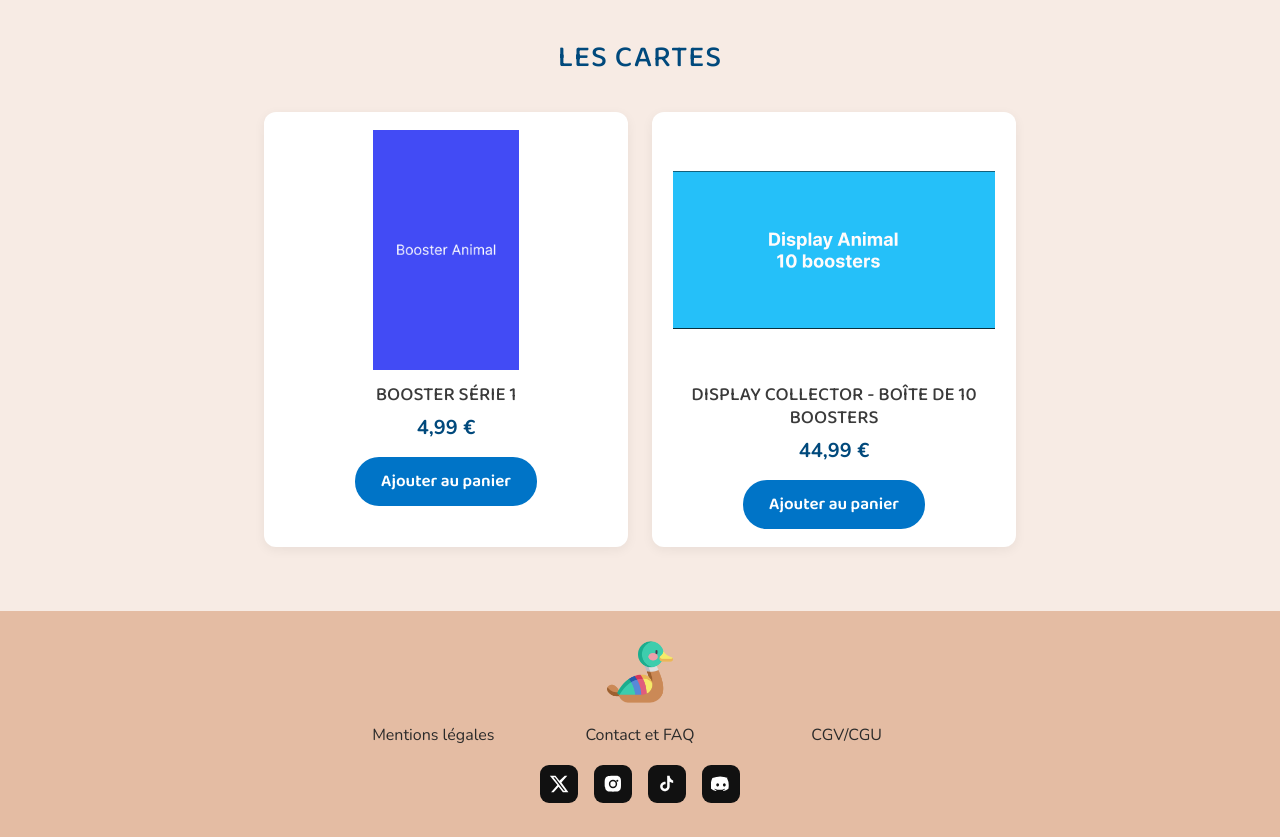
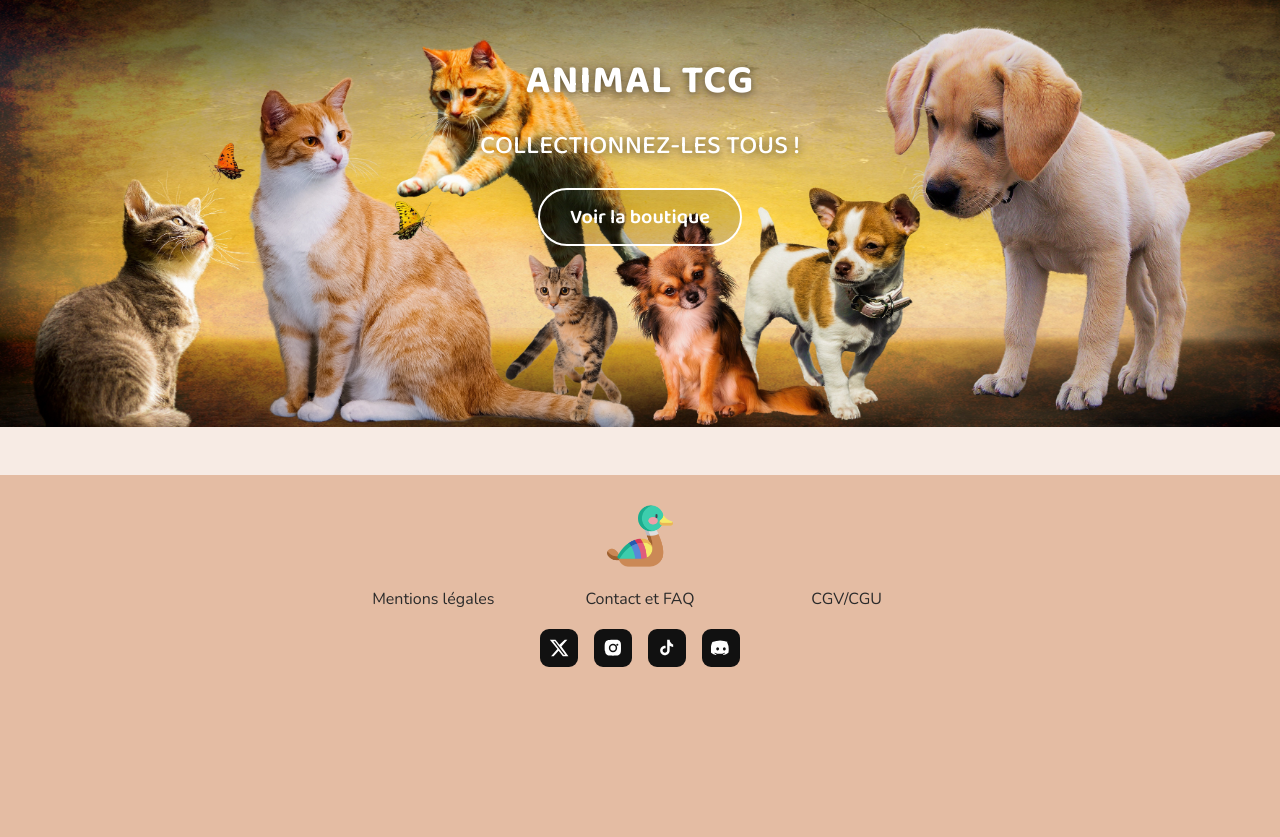
Before and after one commit to Oceane-15/TCG-devoir-bilan, a PHP site: page / in a window 1280 px wide. Shown: the part 99-936 px from the top of the page. After the commit the page ends 766 px from the top, so only its background shows below. Run offline with PHP 8.4, Linux system fonts and the light colour scheme; data comes from the database, SQL or seed files in the repository.

Commit message:
ajout des pages et barre de recherche qui s'affiche pas ainsi que les pages des réseaux

```diff
--- a/assets/css/style.css
+++ b/assets/css/style.css
@@ -1069,3 +1069,171 @@ main {
     flex-basis: 100%;
   }
 }
+.hero {
+  position: relative;
+}
+.hero__image {
+  display: block;
+  width: 100%;
+  height: auto;
+}
+.hero__contenu {
+  position: absolute;
+  top: 12%;
+  left: 50%;
+  transform: translateX(-50%);
+  text-align: center;
+  color: #fff;
+  width: 90%;
+  max-width: 640px;
+}
+.hero__marque {
+  font-family: "Baloo 2", sans-serif;
+  font-weight: 700;
+  font-size: 40px;
+  text-transform: uppercase;
+  letter-spacing: 1px;
+  text-shadow: 0 2px 8px rgba(0, 0, 0, 0.55);
+}
+.hero__slogan {
+  font-family: "Baloo 2", sans-serif;
+  font-weight: 500;
+  font-size: 26px;
+  text-transform: uppercase;
+  margin: 6px 0 22px;
+  text-shadow: 0 2px 8px rgba(0, 0, 0, 0.55);
+}
+.hero__bouton {
+  display: inline-block;
+  font-family: "Baloo 2", sans-serif;
+  font-weight: 600;
+  font-size: 20px;
+  color: #fff;
+  border: 2px solid #fff;
+  border-radius: 30px;
+  padding: 12px 30px;
+  background: rgba(0, 0, 0, 0.15);
+  transition: background 0.15s, color 0.15s;
+}
+.hero__bouton:hover {
+  background: #fff;
+  color: #00497C;
+}
+@media (max-width: 720px) {
+  .hero__contenu {
+    top: 8%;
+  }
+  .hero__marque {
+    font-size: 26px;
+  }
+  .hero__slogan {
+    font-size: 16px;
+    margin-bottom: 14px;
+  }
+  .hero__bouton {
+    font-size: 16px;
+    padding: 9px 20px;
+  }
+}
+
+.page-texte {
+  padding: 40px 0 64px;
+}
+.page-texte__titre {
+  text-align: center;
+  font-family: "Baloo 2", sans-serif;
+  text-transform: uppercase;
+  color: #00497C;
+  letter-spacing: 1px;
+  font-size: 30px;
+  margin-bottom: 32px;
+}
+.page-texte__contenu {
+  max-width: 760px;
+  margin: 0 auto;
+}
+.page-texte__contenu h2 {
+  font-family: "Baloo 2", sans-serif;
+  color: #00497C;
+  font-size: 20px;
+  margin: 26px 0 10px;
+}
+.page-texte__contenu p {
+  line-height: 1.7;
+  margin-bottom: 14px;
+  color: #3a3a3a;
+}
+.page-texte__contenu a {
+  color: #0074C7;
+  font-weight: 700;
+}
+.page-texte__contenu a:hover {
+  text-decoration: underline;
+}
+
+.hero {
+  position: relative;
+}
+.hero__image {
+  display: block;
+  width: 100%;
+  height: auto;
+}
+.hero__contenu {
+  position: absolute;
+  top: 12%;
+  left: 50%;
+  transform: translateX(-50%);
+  text-align: center;
+  color: #fff;
+  width: 90%;
+  max-width: 640px;
+}
+.hero__marque {
+  font-family: "Baloo 2", sans-serif;
+  font-weight: 700;
+  font-size: 40px;
+  text-transform: uppercase;
+  letter-spacing: 1px;
+  text-shadow: 0 2px 8px rgba(0, 0, 0, 0.55);
+}
+.hero__slogan {
+  font-family: "Baloo 2", sans-serif;
+  font-weight: 500;
+  font-size: 26px;
+  text-transform: uppercase;
+  margin: 6px 0 22px;
+  text-shadow: 0 2px 8px rgba(0, 0, 0, 0.55);
+}
+.hero__bouton {
+  display: inline-block;
+  font-family: "Baloo 2", sans-serif;
+  font-weight: 600;
+  font-size: 20px;
+  color: #fff;
+  border: 2px solid #fff;
+  border-radius: 30px;
+  padding: 12px 30px;
+  background: rgba(0, 0, 0, 0.15);
+  transition: background 0.15s, color 0.15s;
+}
+.hero__bouton:hover {
+  background: #fff;
+  color: #00497C;
+}
+@media (max-width: 720px) {
+  .hero__contenu {
+    top: 8%;
+  }
+  .hero__marque {
+    font-size: 26px;
+  }
+  .hero__slogan {
+    font-size: 16px;
+    margin-bottom: 14px;
+  }
+  .hero__bouton {
+    font-size: 16px;
+    padding: 9px 20px;
+  }
+}
--- a/assets/js/animaldex.js
+++ b/assets/js/animaldex.js
@@ -1,38 +1,47 @@
-document.addEventListener('DOMContentLoaded', function () {
-    var grille = document.getElementById('dexGrille');
+document.addEventListener("DOMContentLoaded", function () {
+  var grille = document.getElementById("dexGrille");
   if (!grille) return;
 
-    var recherche   = document.getElementById('dexRecherche');
-    var casesRarete = document.querySelectorAll('.dex-rarete');
-    var cartes      = grille.querySelectorAll('.carte-dex');
-    var messageVide = document.getElementById('dexVide');
+  var recherche = document.getElementById("dexRecherche");
+  var casesRarete = document.querySelectorAll(".dex-rarete");
+  var cartes = grille.querySelectorAll(".carte-dex");
+  var messageVide = document.getElementById("dexVide");
 
   function filtrer() {
-        var texte = (recherche.value || '').trim().toLowerCase();
+    var texte = (recherche.value || "").trim().toLowerCase();
 
     var raretesActives = [];
     casesRarete.forEach(function (c) {
-            if (c.checked) { raretesActives.push(c.value); }
+      if (c.checked) {
+        raretesActives.push(c.value);
+      }
     });
 
     var visibles = 0;
     cartes.forEach(function (carte) {
-            var nom    = carte.getAttribute('data-nom') || '';
-            var rarete = carte.getAttribute('data-rarete') || '';
+      var nom = carte.getAttribute("data-nom") || "";
+      var rarete = carte.getAttribute("data-rarete") || "";
 
       var correspondNom = nom.indexOf(texte) !== -1;
-            var correspondRarete = (raretesActives.length === 0)
-                || (raretesActives.indexOf(rarete) !== -1);
+      var correspondRarete =
+        raretesActives.length === 0 || raretesActives.indexOf(rarete) !== -1;
 
       var visible = correspondNom && correspondRarete;
 
-            carte.classList.toggle('carte-dex--masquee', !visible);
-            if (visible) { visibles++; }
+      carte.classList.toggle("carte-dex--masquee", !visible);
+      if (visible) {
+        visibles++;
+      }
     });
 
-        if (messageVide) { messageVide.hidden = (visibles > 0); }
+    if (messageVide) {
+      messageVide.hidden = visibles > 0;
+    }
   }
 
-    recherche.addEventListener('input', filtrer);
-    casesRarete.forEach(function (c) { c.addEventListener('change', filtrer); });
+  recherche.addEventListener("input", filtrer);
+  casesRarete.forEach(function (c) {
+    c.addEventListener("change", filtrer);
   });
+  filtrer();
+});
--- /dev/null
+++ b/assets/scss/_accueil.scss
@@ -0,0 +1,60 @@
+.hero {
+    position: relative;
+
+    &__image {
+        display: block;
+        width: 100%;
+        height: auto;
+    }
+
+    &__contenu {
+        position: absolute;
+        top: 12%;
+        left: 50%;
+        transform: translateX(-50%);
+        text-align: center;
+        color: #fff;
+        width: 90%;
+        max-width: 640px;
+    }
+
+    &__marque {
+        font-family: $font-titre;
+        font-weight: 700;
+        font-size: 40px;
+        text-transform: uppercase;
+        letter-spacing: 1px;
+        text-shadow: 0 2px 8px rgba(0, 0, 0, .55);
+    }
+
+    &__slogan {
+        font-family: $font-titre;
+        font-weight: 500;
+        font-size: 26px;
+        text-transform: uppercase;
+        margin: 6px 0 22px;
+        text-shadow: 0 2px 8px rgba(0, 0, 0, .55);
+    }
+
+    &__bouton {
+        display: inline-block;
+        font-family: $font-titre;
+        font-weight: 600;
+        font-size: 20px;
+        color: #fff;
+        border: 2px solid #fff;
+        border-radius: 30px;
+        padding: 12px 30px;
+        background: rgba(0, 0, 0, .15);
+        transition: background .15s, color .15s;
+
+        &:hover { background: #fff; color: $navy; }
+    }
+
+    @media (max-width: $bp-mobile) {
+        &__contenu { top: 8%; }
+        &__marque { font-size: 26px; }
+        &__slogan { font-size: 16px; margin-bottom: 14px; }
+        &__bouton { font-size: 16px; padding: 9px 20px; }
+    }
+}
--- /dev/null
+++ b/assets/scss/_recherche.scss
@@ -0,0 +1,60 @@
+.hero {
+    position: relative;
+
+    &__image {
+        display: block;
+        width: 100%;
+        height: auto;
+    }
+
+    &__contenu {
+        position: absolute;
+        top: 12%;
+        left: 50%;
+        transform: translateX(-50%);
+        text-align: center;
+        color: #fff;
+        width: 90%;
+        max-width: 640px;
+    }
+
+    &__marque {
+        font-family: $font-titre;
+        font-weight: 700;
+        font-size: 40px;
+        text-transform: uppercase;
+        letter-spacing: 1px;
+        text-shadow: 0 2px 8px rgba(0, 0, 0, .55);
+    }
+
+    &__slogan {
+        font-family: $font-titre;
+        font-weight: 500;
+        font-size: 26px;
+        text-transform: uppercase;
+        margin: 6px 0 22px;
+        text-shadow: 0 2px 8px rgba(0, 0, 0, .55);
+    }
+
+    &__bouton {
+        display: inline-block;
+        font-family: $font-titre;
+        font-weight: 600;
+        font-size: 20px;
+        color: #fff;
+        border: 2px solid #fff;
+        border-radius: 30px;
+        padding: 12px 30px;
+        background: rgba(0, 0, 0, .15);
+        transition: background .15s, color .15s;
+
+        &:hover { background: #fff; color: $navy; }
+    }
+
+    @media (max-width: $bp-mobile) {
+        &__contenu { top: 8%; }
+        &__marque { font-size: 26px; }
+        &__slogan { font-size: 16px; margin-bottom: 14px; }
+        &__bouton { font-size: 16px; padding: 9px 20px; }
+    }
+}
--- a/assets/scss/style.scss
+++ b/assets/scss/style.scss
@@ -9,3 +9,6 @@
 @import 'checkout';
 @import 'animaldex';
 @import 'admin';
+@import 'accueil';
+@import 'pages';
+@import 'recherche';
--- /dev/null
+++ b/controllers/PageController.php
@@ -0,0 +1,19 @@
+<?php
+
+class PageController
+{
+    public function accueil(): void
+    {
+        require __DIR__ . '/../views/accueil.php';
+    }
+
+    public function mentions(): void
+    {
+        require __DIR__ . '/../views/mentions.php';
+    }
+
+    public function cgv(): void
+    {
+        require __DIR__ . '/../views/cgv.php';
+    }
+}
--- a/index.php
+++ b/index.php
@@ -8,12 +8,26 @@ try {
     switch ($route) {
 
         case 'accueil':
+            require_once __DIR__ . '/controllers/PageController.php';
+            (new PageController())->accueil();
+            break;
+
         case 'catalogue':
             require_once __DIR__ . '/controllers/ProduitController.php';
             (new ProduitController())->listerProduits();
             break;
 
-         case 'animaldex':
+        case 'mentions':
+            require_once __DIR__ . '/controllers/PageController.php';
+            (new PageController())->mentions();
+            break;
+
+        case 'cgv':
+            require_once __DIR__ . '/controllers/PageController.php';
+            (new PageController())->cgv();
+            break;
+
+        case 'animaldex':
             require_once __DIR__ . '/controllers/ProduitController.php';
             (new ProduitController())->animaldex();
             break;
@@ -88,7 +102,6 @@ try {
             require __DIR__ . '/views/404.php';
             break;
     }
-
 } catch (Throwable $e) {
     error_log('Erreur application : ' . $e->getMessage());
     http_response_code(500);
--- /dev/null
+++ b/views/accueil.php
@@ -0,0 +1,17 @@
+<?php $titrePage = "Accueil"; require __DIR__ . '/partials/header.php'; ?>
+
+<main class="accueil">
+    <section class="hero">
+        <img src="assets/img/image_fond_accueil.jpg"
+             alt="Chats et chiens de la collection Animal TCG"
+             class="hero__image">
+
+        <div class="hero__contenu">
+            <p class="hero__marque">Animal TCG</p>
+            <p class="hero__slogan">Collectionnez-les tous&nbsp;!</p>
+            <a href="index.php?route=catalogue" class="hero__bouton">Voir la boutique</a>
+        </div>
+    </section>
+</main>
+
+<?php require __DIR__ . '/partials/footer.php'; ?>
--- a/views/partials/footer.php
+++ b/views/partials/footer.php
@@ -6,16 +6,16 @@
             <a href="index.php?route=cgv">CGV/CGU</a>
         </nav>
         <div class="socials">
-            <a href="#" aria-label="X"><svg viewBox="0 0 24 24">
+            <a href="https://x.com" target="_blank" rel="noopener noreferrer" aria-label="X"><svg viewBox="0 0 24 24">
                     <path d="M18.9 2H22l-7.1 8.1L23.3 22h-6.6l-5.2-6.8L5.6 22H2.5l7.6-8.7L1 2h6.8l4.7 6.2L18.9 2Zm-1.2 18h1.8L7.1 3.9H5.2L17.7 20Z" />
                 </svg></a>
-            <a href="#" aria-label="Instagram"><svg viewBox="0 0 24 24">
+            <a href="https://www.instagram.com" target="_blank" rel="noopener noreferrer" aria-label="Instagram"><svg viewBox="0 0 24 24">
                     <path d="M12 2c2.7 0 3 0 4.1.1 1 0 1.7.2 2.3.5.6.2 1.1.5 1.6 1s.8 1 1 1.6c.3.6.5 1.3.5 2.3.1 1.1.1 1.4.1 4.1s0 3-.1 4.1c0 1-.2 1.7-.5 2.3-.2.6-.5 1.1-1 1.6s-1 .8-1.6 1c-.6.3-1.3.5-2.3.5-1.1.1-1.4.1-4.1.1s-3 0-4.1-.1c-1 0-1.7-.2-2.3-.5-.6-.2-1.1-.5-1.6-1s-.8-1-1-1.6c-.3-.6-.5-1.3-.5-2.3C2 15 2 14.7 2 12s0-3 .1-4.1c0-1 .2-1.7.5-2.3.2-.6.5-1.1 1-1.6s1-.8 1.6-1c.6-.3 1.3-.5 2.3-.5C9 2 9.3 2 12 2Zm0 5a5 5 0 100 10 5 5 0 000-10Zm0 8.2a3.2 3.2 0 110-6.4 3.2 3.2 0 010 6.4Zm5.2-8.4a1.2 1.2 0 100 2.4 1.2 1.2 0 000-2.4Z" />
                 </svg></a>
-            <a href="#" aria-label="TikTok"><svg viewBox="0 0 24 24">
+            <a href="https://www.tiktok.com" target="_blank" rel="noopener noreferrer" aria-label="TikTok"><svg viewBox="0 0 24 24">
                     <path d="M16.6 5.8c-.9-1-1.4-2.3-1.4-3.8h-3v13.1c0 1.5-1.2 2.7-2.7 2.7s-2.7-1.2-2.7-2.7 1.2-2.7 2.7-2.7c.3 0 .6 0 .8.1v-3c-.3 0-.5-.1-.8-.1-3.1 0-5.7 2.6-5.7 5.7s2.6 5.7 5.7 5.7 5.7-2.6 5.7-5.7V9.3c1.2.9 2.6 1.4 4.2 1.4v-3c-.9 0-1.8-.4-2.8-1.9Z" />
                 </svg></a>
-            <a href="#" aria-label="Discord"><svg viewBox="0 0 24 24">
+            <a href="https://discord.com" target="_blank" rel="noopener noreferrer" aria-label="Discord"><svg viewBox="0 0 24 24">
                     <path d="M20.3 4.9A19 19 0 0015.6 3.5l-.2.5a17.6 17.6 0 014.1 1.4A16.4 16.4 0 002.6 5.4 17.6 17.6 0 016.7 4l-.2-.5A19 19 0 001.7 4.9 19.7 19.7 0 00.1 17.6 19.2 19.2 0 006 20.5l.6-.9c-1-.4-1.9-.9-2.7-1.5l.7-.5a13.7 13.7 0 0011.8 0l.7.5c-.8.6-1.7 1.1-2.7 1.5l.6.9a19.2 19.2 0 005.9-2.9 19.7 19.7 0 00-1.7-12.7ZM8 15c-.9 0-1.7-.9-1.7-1.9S7 11.1 8 11.1s1.7.9 1.7 1.9S8.9 15 8 15Zm8 0c-.9 0-1.7-.9-1.7-1.9s.8-1.9 1.7-1.9 1.7.9 1.7 1.9S16.9 15 16 15Z" />
                 </svg></a>
         </div>
@@ -38,6 +38,5 @@
             });
         </script>
     <?php endif; ?>
-    </body>
-
-    </html>
+</body>
+</html>
--- a/views/partials/header.php
+++ b/views/partials/header.php
@@ -1,5 +1,5 @@
-<?php ?>
 <?php $panierResume = panier_resume(); ?>
+
 <!DOCTYPE html>
 <html lang="fr">
 <head>
@@ -29,7 +29,10 @@
             </a>
 
             <div class="nav-icones order-lg-2">
-                <button class="btn p-0 border-0" aria-label="Rechercher"><svg viewBox="0 0 24 24" fill="none" stroke="#1a1a1a" stroke-width="2"><circle cx="11" cy="11" r="7"/><line x1="16.5" y1="16.5" x2="21" y2="21" stroke-linecap="round"/></svg></button>
+                <button class="btn p-0 border-0" type="button" aria-label="Rechercher"
+                        data-bs-toggle="collapse" data-bs-target="#barreRecherche" aria-controls="barreRecherche">
+                    <svg viewBox="0 0 24 24" fill="none" stroke="#1a1a1a" stroke-width="2"><circle cx="11" cy="11" r="7"/><line x1="16.5" y1="16.5" x2="21" y2="21" stroke-linecap="round"/></svg>
+                </button>
 
                 <?php if (est_connecte()): ?>
                     <a href="index.php?route=deconnexion" aria-label="Se déconnecter" title="Déconnexion (<?= e($_SESSION['prenom'] ?? '') ?>)">
@@ -67,4 +70,13 @@
 
         </div>
     </nav>
+
+    <div class="collapse recherche-barre" id="barreRecherche">
+        <form action="index.php" method="get" class="recherche-barre__form" role="search">
+            <input type="hidden" name="route" value="animaldex">
+            <input type="search" name="q" class="recherche-barre__input"
+                   placeholder="Chercher parmi les cartes..." aria-label="Chercher parmi les cartes">
+            <button type="submit" class="recherche-barre__bouton">Rechercher</button>
+        </form>
+    </div>
 </header>
```
Also changed, not shown: assets/scss/_pages.scss (added, +38 -0 lines), views/animaldex.php (+11 -2 lines), views/cgv.php (added, +56 -0 lines), views/mentions.php (added, +47 -0 lines), assets/img/image_fond_accueil.jpg (added). Lines whose indentation alone changed are shown as unchanged.
